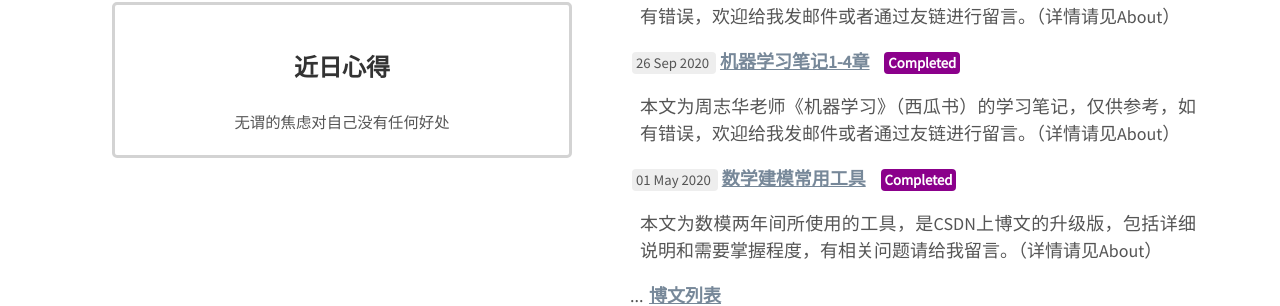
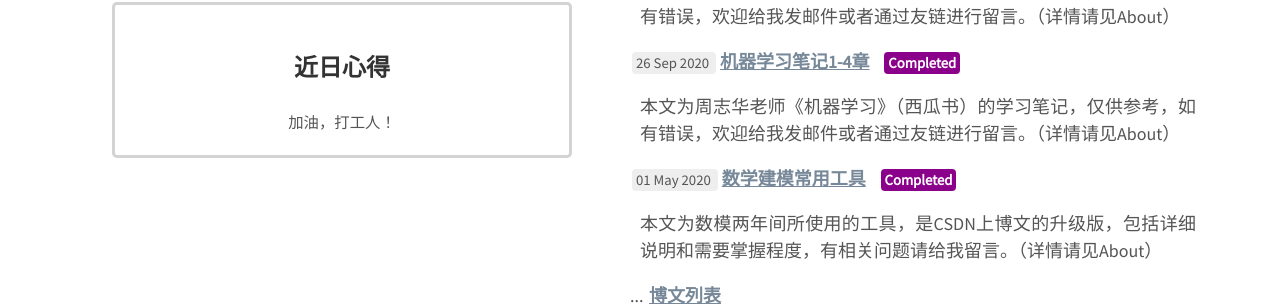
Before and after one commit to WangXiCindy/wangxicindy.github.io, a Jekyll site: the page built from index.html, in a window 1280 px wide. Shown: the part 1110-1416 px from the top of the page. Built offline with Jekyll 4.4.1, drawn with Linux system fonts in a browser that asks for light colours.

Commit message:
Update index.html

```diff
--- a/index.html
+++ b/index.html
@@ -7,7 +7,7 @@ layout: home
 <div class="analytics"  style="border: solid lightgrey; border-radius: 5px;">
 	<h3> 近日心得 </h3>
 	<!--{% include clustrmap.html style="js" %}-->
-	<p> <small> 无谓的焦虑对自己没有任何好处 </small></p>
+	<p> <small> 加油，打工人！ </small></p>
 </div>
 </div>
 <div class="permlinks">
```
